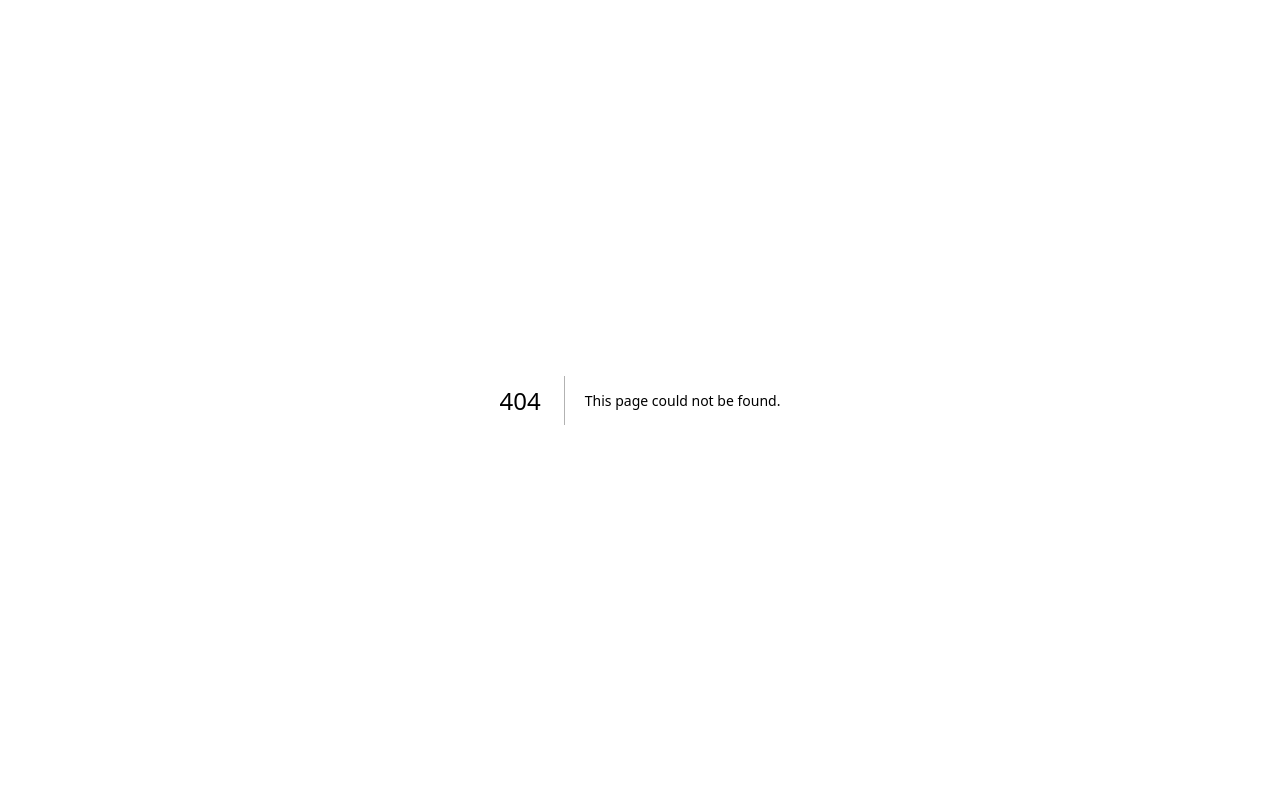
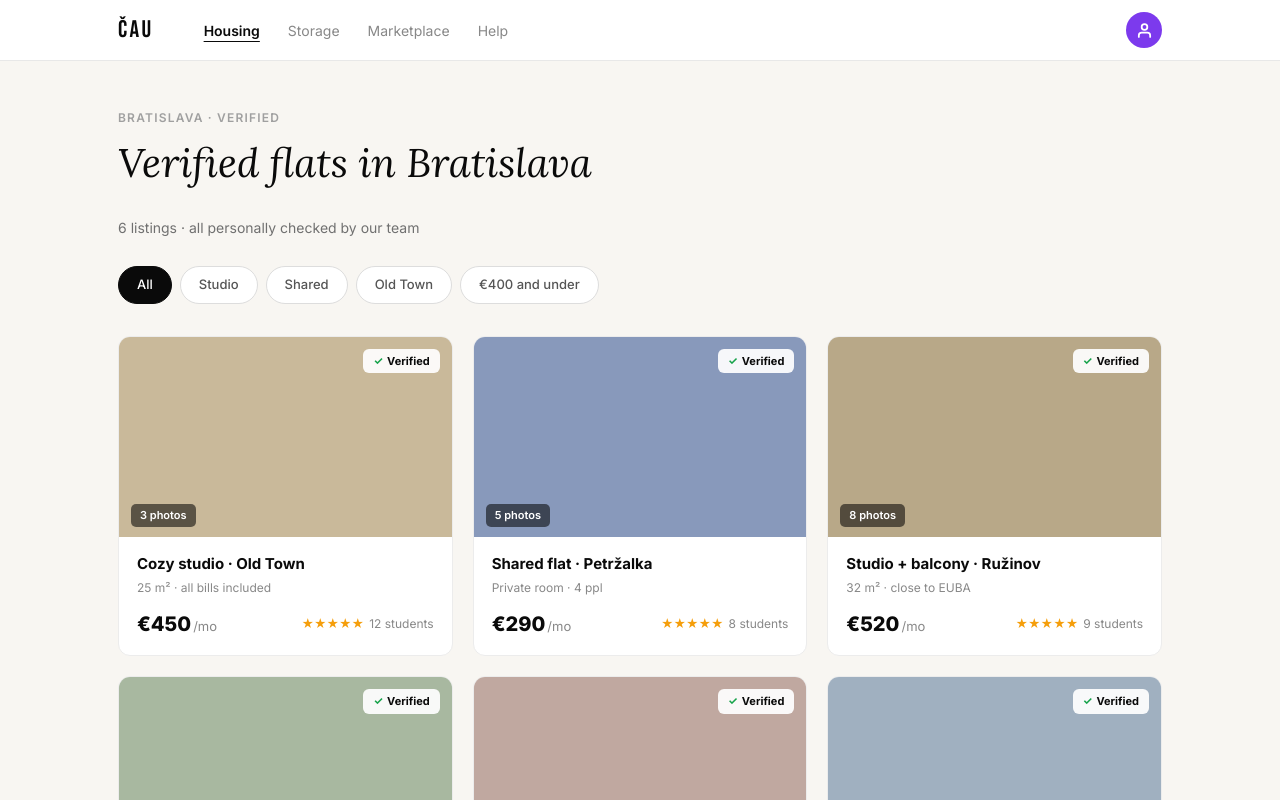
Before and after one commit to cagingunduz/cau-bratislava, a Next.js app: page /housing in a window 1280 px wide. Before the commit this address had no page. Shown: the top 800 px of the page. Built offline with nearby package versions, Linux system fonts and the light colour scheme.

Commit message:
feat: update src/app/housing/page.tsx

```diff
--- /dev/null
+++ b/src/app/housing/page.tsx
@@ -0,0 +1,121 @@
+'use client'
+import { useState } from 'react'
+import SiteHeader from '@/components/SiteHeader'
+import Footer from '@/components/Footer'
+
+const FLATS = [
+  { id: '1', title: 'Cozy studio · Old Town', area: '25 m²  ·  all bills included', price: 450, type: 'studio', location: 'Old Town', photos: 3, rating: 5, students: 12, color: '#c9b99a' },
+  { id: '2', title: 'Shared flat · Petržalka', area: 'Private room  ·  4 ppl', price: 290, type: 'shared', location: 'Petržalka', photos: 5, rating: 5, students: 8, color: '#8899bb' },
+  { id: '3', title: 'Studio + balcony · Ružinov', area: '32 m²  ·  close to EUBA', price: 520, type: 'studio', location: 'Ružinov', photos: 8, rating: 5, students: 9, color: '#b8a888' },
+  { id: '4', title: 'Double room · Staré Mesto', area: 'Shared flat  ·  2 ppl', price: 360, type: 'shared', location: 'Old Town', photos: 4, rating: 4, students: 6, color: '#a8b8a0' },
+  { id: '5', title: 'Modern studio · Nové Mesto', area: '28 m²  ·  furnished', price: 480, type: 'studio', location: 'Nové Mesto', photos: 6, rating: 5, students: 14, color: '#c0a8a0' },
+  { id: '6', title: 'Flat share · EUBA campus', area: '3 rooms  ·  near university', price: 260, type: 'shared', location: 'Petržalka', photos: 3, rating: 4, students: 20, color: '#a0b0c0' },
+]
+
+const FILTERS = [
+  { key: 'all',        label: 'All' },
+  { key: 'studio',     label: 'Studio' },
+  { key: 'shared',     label: 'Shared' },
+  { key: 'Old Town',   label: 'Old Town' },
+  { key: 'budget',     label: '€400 and under' },
+]
+
+export default function HousingPage() {
+  const [active, setActive] = useState('all')
+
+  const filtered = FLATS.filter(f => {
+    if (active === 'all')    return true
+    if (active === 'budget') return f.price <= 400
+    if (active === 'studio' || active === 'shared') return f.type === active
+    return f.location === active
+  })
+
+  return (
+    <div style={{ minHeight: '100vh', background: '#f8f6f2', fontFamily: 'inherit' }}>
+      <SiteHeader />
+
+      {/* Page header */}
+      <div style={{ background: '#f8f6f2', padding: '48px 0 0' }}>
+        <div style={{ maxWidth: 1100, margin: '0 auto', padding: '0 28px 32px' }}>
+          <p style={{ margin: '0 0 6px', fontSize: 12, fontWeight: 600, letterSpacing: '.1em', textTransform: 'uppercase', color: '#a0a0a0' }}>Bratislava · Verified</p>
+          <h1 style={{ margin: '0 0 24px', fontFamily: "'Lora',Georgia,serif", fontStyle: 'italic', fontSize: 'clamp(28px,3.5vw,40px)', fontWeight: 400 }}>
+            Verified flats in Bratislava
+          </h1>
+          <p style={{ margin: '0 0 28px', fontSize: 14, color: '#707070' }}>{FLATS.length} listings · all personally checked by our team</p>
+
+          {/* Filter tabs */}
+          <div style={{ display: 'flex', gap: 8, flexWrap: 'wrap' }}>
+            {FILTERS.map(f => (
+              <button
+                key={f.key}
+                onClick={() => setActive(f.key)}
+                style={{
+                  padding: '8px 18px', fontSize: 13, fontWeight: 500,
+                  borderRadius: 100, border: '1.5px solid',
+                  cursor: 'pointer', fontFamily: 'inherit', transition: 'all .18s',
+                  background: active === f.key ? '#0a0a0a' : '#fff',
+                  color:      active === f.key ? '#fff'    : '#555',
+                  borderColor: active === f.key ? '#0a0a0a' : '#ddd',
+                }}
+              >{f.label}</button>
+            ))}
+          </div>
+        </div>
+      </div>
+
+      {/* Grid */}
+      <div style={{ maxWidth: 1100, margin: '0 auto', padding: '0 28px 80px' }}>
+        <div style={{ display: 'grid', gridTemplateColumns: 'repeat(auto-fill,minmax(300px,1fr))', gap: 20 }}>
+          {filtered.map(flat => (
+            <FlatCard key={flat.id} flat={flat} />
+          ))}
+        </div>
+        {filtered.length === 0 && (
+          <div style={{ textAlign: 'center', padding: '80px 0', color: '#a0a0a0' }}>
+            <p style={{ fontSize: 40, marginBottom: 12 }}>🏠</p>
+            <p style={{ fontSize: 16, fontWeight: 600, color: '#0a0a0a' }}>No flats match this filter</p>
+          </div>
+        )}
+      </div>
+
+      <Footer />
+    </div>
+  )
+}
+
+function FlatCard({ flat }: { flat: typeof FLATS[0] }) {
+  return (
+    <div style={{ background: '#fff', borderRadius: 12, overflow: 'hidden', border: '1px solid #ececec', cursor: 'pointer', transition: 'box-shadow .2s' }}
+      onMouseEnter={e => (e.currentTarget.style.boxShadow = '0 4px 20px rgba(0,0,0,.1)')}
+      onMouseLeave={e => (e.currentTarget.style.boxShadow = 'none')}
+    >
+      {/* Image area */}
+      <div style={{ position: 'relative', height: 200, background: flat.color }}>
+        {/* Verified badge */}
+        <div style={{ position: 'absolute', top: 12, right: 12, background: 'rgba(255,255,255,.92)', borderRadius: 6, padding: '4px 10px', fontSize: 11, fontWeight: 700, color: '#0a0a0a', display: 'flex', alignItems: 'center', gap: 4 }}>
+          <span style={{ color: '#16a34a' }}>✓</span> Verified
+        </div>
+        {/* Photo count */}
+        <div style={{ position: 'absolute', bottom: 10, left: 12, background: 'rgba(0,0,0,.55)', borderRadius: 5, padding: '3px 9px', fontSize: 11, fontWeight: 600, color: '#fff' }}>
+          {flat.photos} photos
+        </div>
+      </div>
+
+      {/* Content */}
+      <div style={{ padding: '16px 18px' }}>
+        <h3 style={{ margin: '0 0 4px', fontSize: 15, fontWeight: 700, color: '#0a0a0a' }}>{flat.title}</h3>
+        <p style={{ margin: '0 0 12px', fontSize: 12, color: '#888' }}>{flat.area}</p>
+        <div style={{ display: 'flex', alignItems: 'center', justifyContent: 'space-between' }}>
+          <div>
+            <span style={{ fontSize: 20, fontWeight: 800 }}>€{flat.price}</span>
+            <span style={{ fontSize: 13, color: '#888', marginLeft: 2 }}>/mo</span>
+          </div>
+          <div style={{ display: 'flex', alignItems: 'center', gap: 5 }}>
+            <span style={{ color: '#f59e0b', fontSize: 12 }}>{'★'.repeat(flat.rating)}</span>
+            <span style={{ fontSize: 12, color: '#888' }}>{flat.students} students</span>
+          </div>
+        </div>
+      </div>
+    </div>
+  )
+}
```
